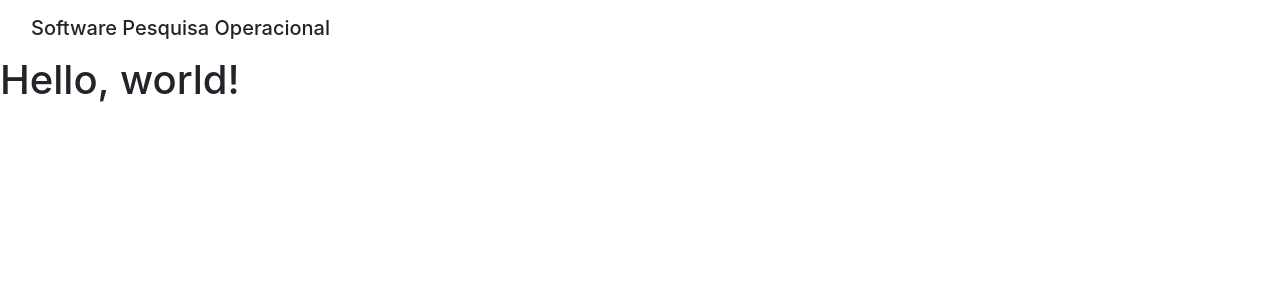
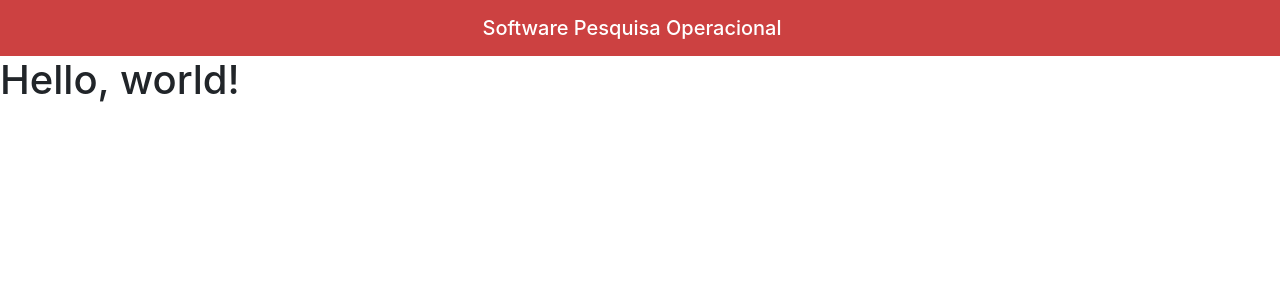
Before and after one commit to drArthurpts/tp-pesquisa-operacional, a Django app: page / in a window 1280 px wide. Shown: the top 300 px of the page. Run offline with Django 4.2, Linux system fonts and the light colour scheme.

Commit message:
Criação da pasta static e configurações css do projeto

```diff
--- /dev/null
+++ b/tpPesquisaOperacional/static/css/style.css
@@ -0,0 +1,11 @@
+* {
+    margin: 0;
+    padding: 0;
+}
+
+nav {
+    background-color: rgb(204, 65, 65);
+    color: white;
+    text-align: center;
+
+}
--- a/tpPesquisaOperacional/tpPesquisaOperacionalApp/templates/home.html
+++ b/tpPesquisaOperacional/tpPesquisaOperacionalApp/templates/home.html
@@ -1,3 +1,5 @@
+{% load static %}
+
 <!doctype html>
 <html lang="en">
 
@@ -9,14 +11,14 @@
   <!-- Bootstrap CSS -->
   <link rel="stylesheet" href="https://cdn.jsdelivr.net/npm/bootstrap@4.5.3/dist/css/bootstrap.min.css"
     integrity="sha384-TX8t27EcRE3e/ihU7zmQxVncDAy5uIKz4rEkgIXeMed4M0jlfIDPvg6uqKI2xXr2" crossorigin="anonymous">
-
+  <link rel="stylesheet" href="{% static 'css/style.css' %}">
   <title>SOS Porto Alegre</title>
 </head>
 
 <body>
   <!-- As a heading -->
   <nav class="navbar bg-body-tertiary">
-    <div class="container-fluid">
+    <div class="container-fluid d-flex justify-content-center">
       <span class="navbar-brand mb-0 h1">Software Pesquisa Operacional</span>
     </div>
   </nav>
```
Also changed, not shown: tpPesquisaOperacional/tpPesquisaOperacional/settings.py (+5 -10 lines), tpPesquisaOperacional/db.sqlite3.
